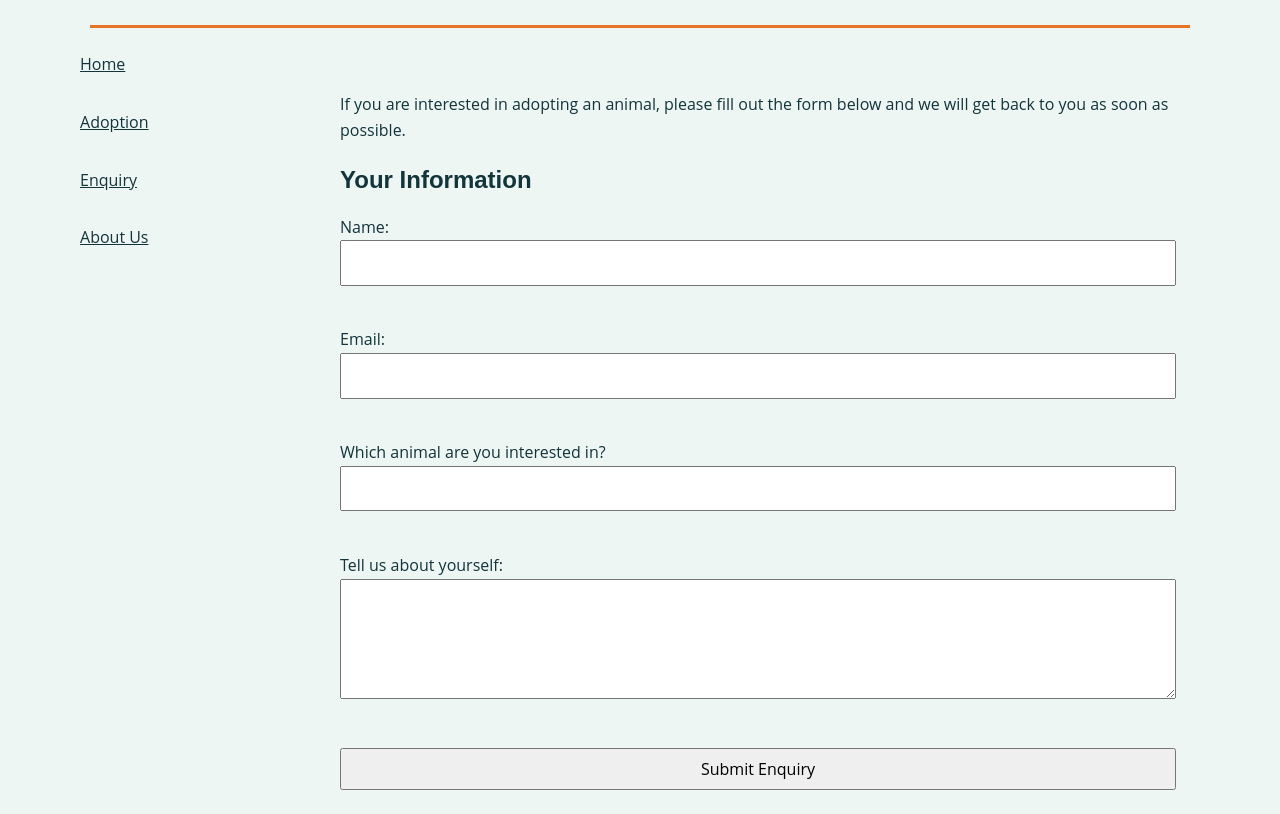
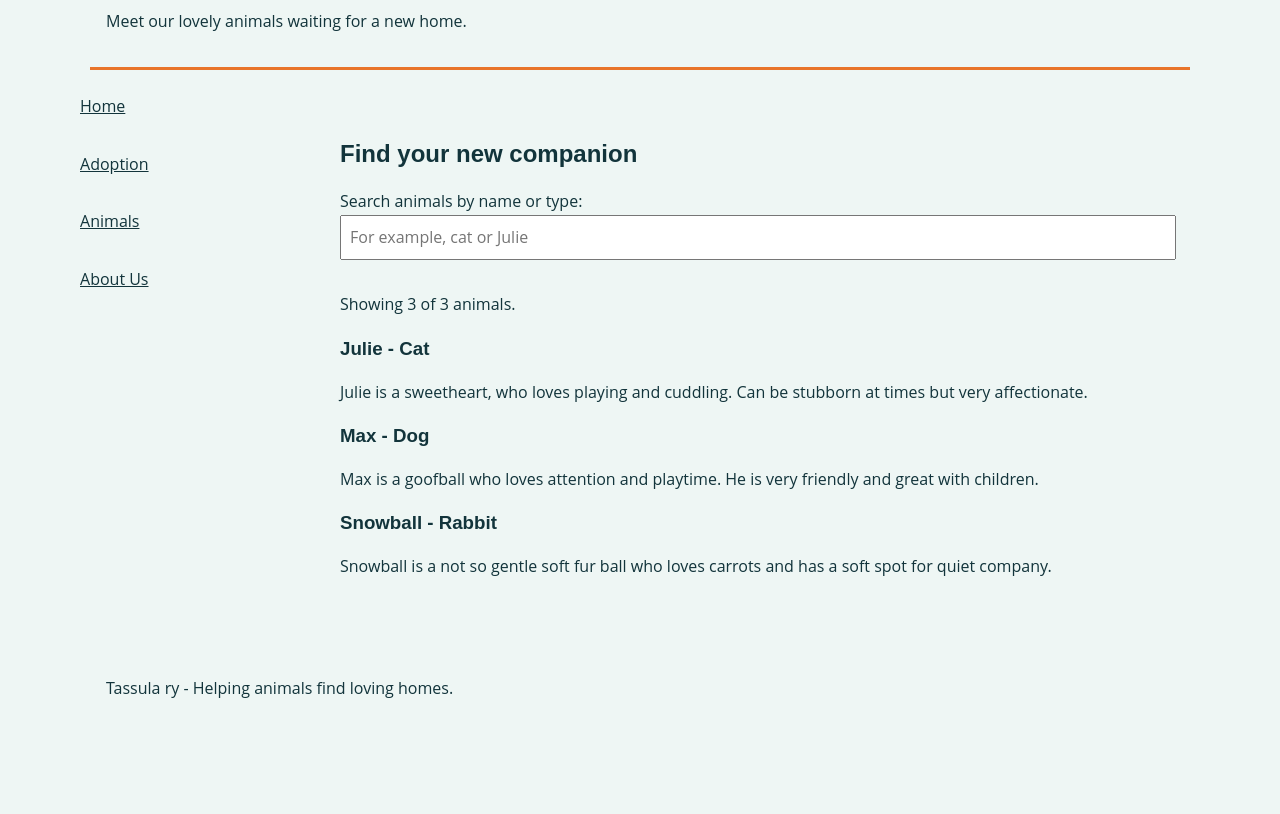
Before and after one commit to ishashrestha16/Tassula-website, a plain HTML site: page listing.html in a window 1280 px wide. Shown: the part 123-937 px from the top of the page. After the commit the page ends 889 px from the top, so only its background shows below. Drawn offline with Linux system fonts and the light colour scheme.

Commit message:
Animal listing search

```diff
--- a/listing.html
+++ b/listing.html
@@ -1,61 +1,66 @@
+
 <!DOCTYPE html>
 <html lang="en">
 <head>
     <meta charset="UTF-8">
     <meta name="viewport" content="width=device-width, initial-scale=1.0">
-    <title>Adoption Enquiry- Tassula ry</title>
+    <title>Animals looking for homes - Tassula ry</title>
 
     <link rel="stylesheet" href="style.css">
+    <script src="script.js" defer></script>
 </head>
 <body>
 
 <header>
-    <h1>Adoption Enquiry</h1>
+    <h1>Animals looking for homes</h1>
+    <p>Meet our lovely animals waiting for a new home.</p>
 </header>
-
 
 <nav>
     <a href="index.html">Home</a>
     <a href="about.html">Adoption</a>
-    <a href="listing.html">Enquiry</a>
+    <a href="listing.html">Animals</a>
     <a href="contact.html">About Us</a>
 </nav>
 
 <main>
-    <p>If you are interested in adopting an animal, please fill out the form below and we will get back to you as soon as possible.</p>
+    <h2>Find your new companion</h2>
 
-    <h2>Your Information</h2>
+    <label for="animal-search">Search animals by name or type:</label>
+    <input
+        type="search"
+        id="animal-search"
+        placeholder="For example, cat or Julie"
+    >
 
-    <form>
-        <label for="name">Name:</label>
-        <input type="text" id="name" name="name" required>
+    <p id="result-count" aria-live="polite">
+        Showing 3 of 3 animals.
+    </p>
 
-        <br><br>
+    <section id="animal-list" aria-label="Available animals">
 
-        <label for="email">Email:</label>
-        <input type="email" id="email" name="email" required>
+        <article class="animal-card">
+            <h3>Julie - Cat</h3>
+            <p>Julie is a sweetheart, who loves playing and cuddling. Can be stubborn at times but very affectionate.</p>
+        </article>
 
-        <br><br>
+        <article class="animal-card">
+            <h3>Max - Dog</h3>
+            <p>Max is a goofball who loves attention and playtime. He is very friendly and great with children.</p>
+        </article>
 
-        <label for="animal">Which animal are you interested in?</label>
-        <input type="text" id="animal" name="animal" required>
+        <article class="animal-card">
+            <h3>Snowball - Rabbit</h3>
+            <p>Snowball is a not so gentle soft fur ball who loves carrots and has a soft spot for quiet company.</p>
+        </article>
 
-        <br><br>
+    </section>
 
-        <label for="message">Tell us about yourself:</label>
-        <textarea id="message" name="message" rows="4" cols="25"></textarea>
-
-        <br><br>
-
-        <input type="submit" value="Submit Enquiry">
-
-        <br><br>
-
-    </form>
+    <p id="no-results" hidden>No animals match your search.</p>
 </main>
 
 <footer>
-    <p>Tassula ry- Helping animals find loving homes.</p>
+    <p>Tassula ry - Helping animals find loving homes.</p>
 </footer>
 
 </body>
--- /dev/null
+++ b/script.js
@@ -0,0 +1,27 @@
+
+const searchInput = document.querySelector("#animal-search");
+const animalCards = document.querySelectorAll(".animal-card");
+const resultCount = document.querySelector("#result-count");
+const noResults = document.querySelector("#no-results");
+
+searchInput.addEventListener("input", function () {
+    const searchText = searchInput.value.toLowerCase().trim();
+
+    let visibleCount = 0;
+
+    animalCards.forEach(function (card) {
+        const animalInfo = card.textContent.toLowerCase();
+        const matches = animalInfo.includes(searchText);
+
+        card.hidden = !matches;
+
+        if (matches) {
+            visibleCount++;
+        }
+    });
+
+    resultCount.textContent =
+        `Showing ${visibleCount} of ${animalCards.length} animals.`;
+
+    noResults.hidden = visibleCount !== 0;
+});
```
Also changed, not shown: 1 other file.
